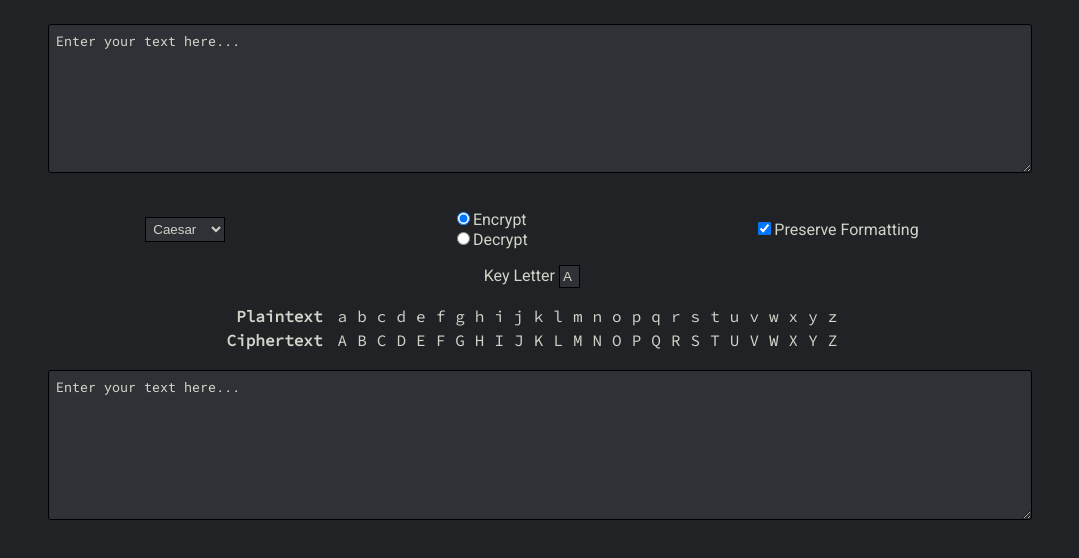
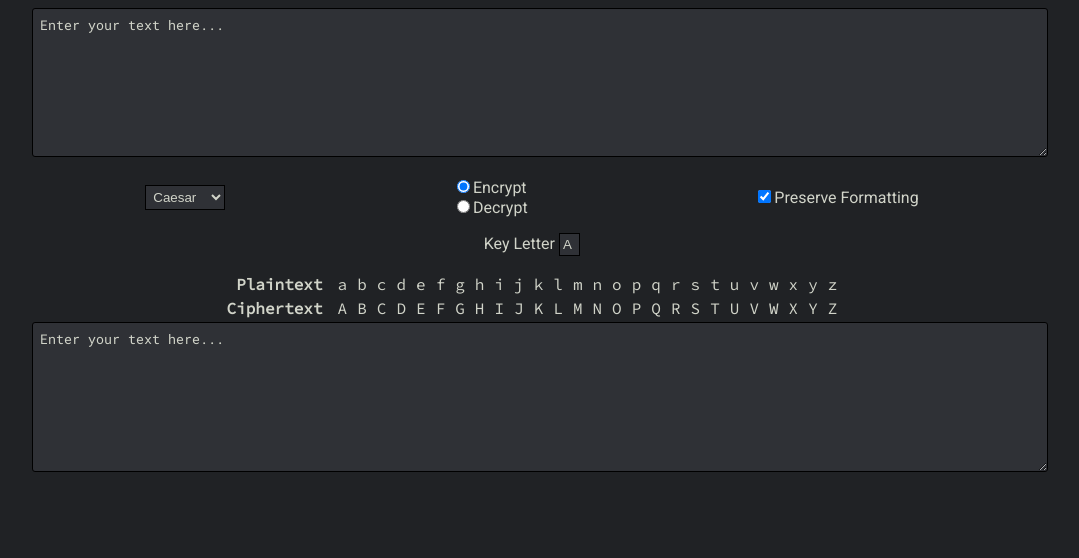
Before and after one commit to maples3/Krypter, a React (Create React App) app: page / in a window 1280 px wide. Shown: the top 558 px of the page, without its empty margins (108-1187 px from the left). Built offline with nearby package versions, Linux system fonts and the light colour scheme.

Commit message:
Cleaned up CSS a bit

```diff
--- a/src/components/App/App.scss
+++ b/src/components/App/App.scss
@@ -32,24 +32,3 @@ textarea {
 	border-radius: 3px;
 	font-family: $textareaFont;
 }
-
-select {
-	background-color: $inputBg;
-	border: 1px solid #000000;
-	color: $light;
-	padding: 3px;
-}
-
-option {
-	background-color: $inputBg;
-	border: 1px solid #000000;
-	color: $light;
-	padding: 3px;
-}
-
-.letterRowHeader {
-	color: $accent;
-	font-weight: bold;
-	text-align: right;
-	font-family: $mainFont;
-}
--- a/src/components/CipherSelector/CipherSelector.scss
+++ b/src/components/CipherSelector/CipherSelector.scss
@@ -1,3 +1,4 @@
+@import '../include';
 
 .CipherSelector {
 	display: grid;
@@ -16,4 +17,18 @@
 		grid-column: 3;
 		margin: 0 auto;
 	}
+
+	select {
+		background-color: $inputBg;
+		border: 1px solid #000000;
+		color: $light;
+		padding: 3px;
+	}
+
+	option {
+		background-color: $inputBg;
+		border: 1px solid #000000;
+		color: $light;
+		padding: 3px;
+	}
 }
--- a/src/components/InputBox/InputBox.scss
+++ /dev/null
@@ -1,3 +0,0 @@
-.InputBox {
-	padding: 1em;
-}
--- a/src/components/InputBox/InputBox.tsx
+++ b/src/components/InputBox/InputBox.tsx
@@ -1,8 +1,7 @@
 import React from "react";
-import './InputBox.scss'
+import { connect } from "react-redux";
+import { IAppState } from "../../types/state";
 import { myDispatcher, updateInput } from "../../store/actionGenerators";
-import { IAppState } from "../../types/state";
-import { connect } from "react-redux";
 
 interface InputBoxProps {
     input: string
--- a/src/components/OutputBox/OutputBox.scss
+++ /dev/null
@@ -1,3 +0,0 @@
-.OutputBox {
-	padding: 1em;
-}
--- a/src/components/OutputBox/OutputBox.tsx
+++ b/src/components/OutputBox/OutputBox.tsx
@@ -1,7 +1,6 @@
 import React from 'react'
 import { IAppState } from '../../types/state';
 import { connect } from 'react-redux';
-import './OutputBox.scss'
 
 interface OutputBoxProps {
     output: string;
--- a/src/components/_include.scss
+++ b/src/components/_include.scss
@@ -1,7 +1,7 @@
 // Colors
 $bgDark: #202225;
 $bgLight: #2f3136;
-$accent: #43b581;
+$mainAccent: #43b581;
 $light: #d1d4c9;
 
 $textareaBg: $bgLight;
```
